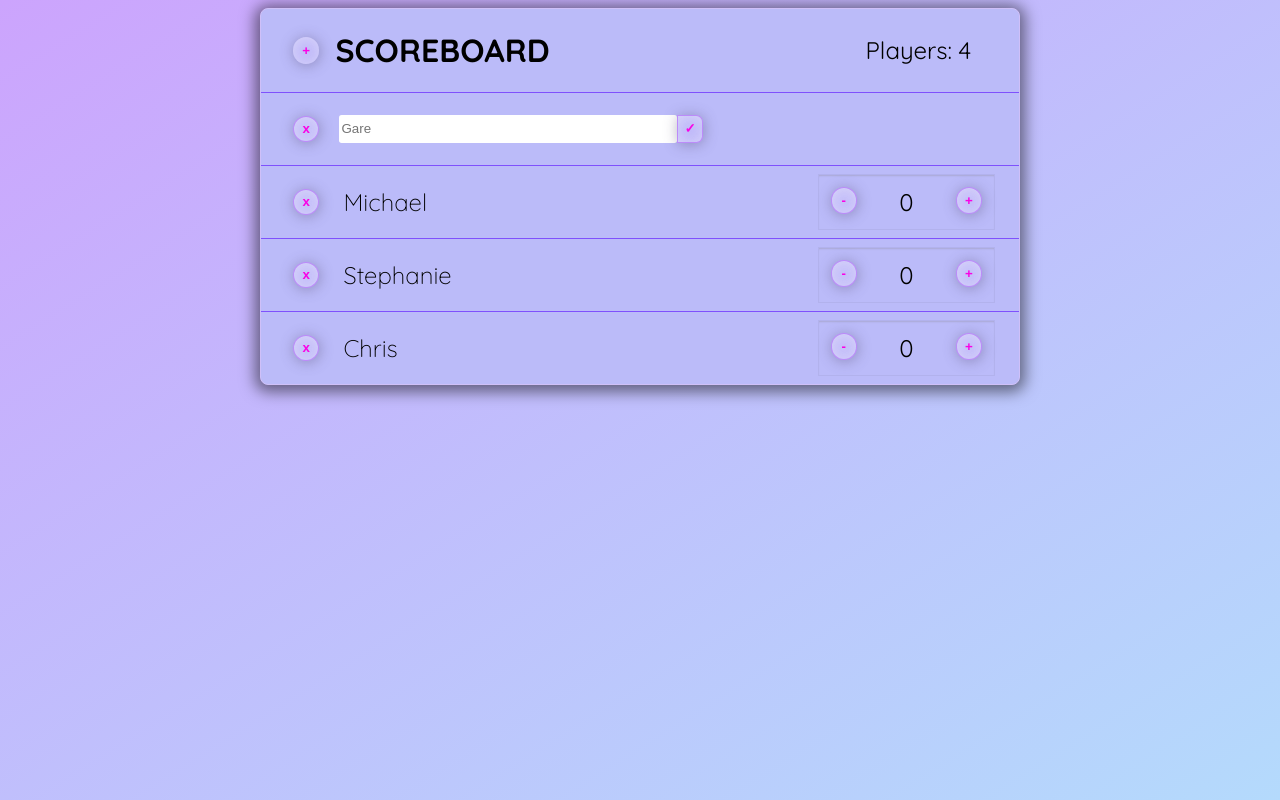
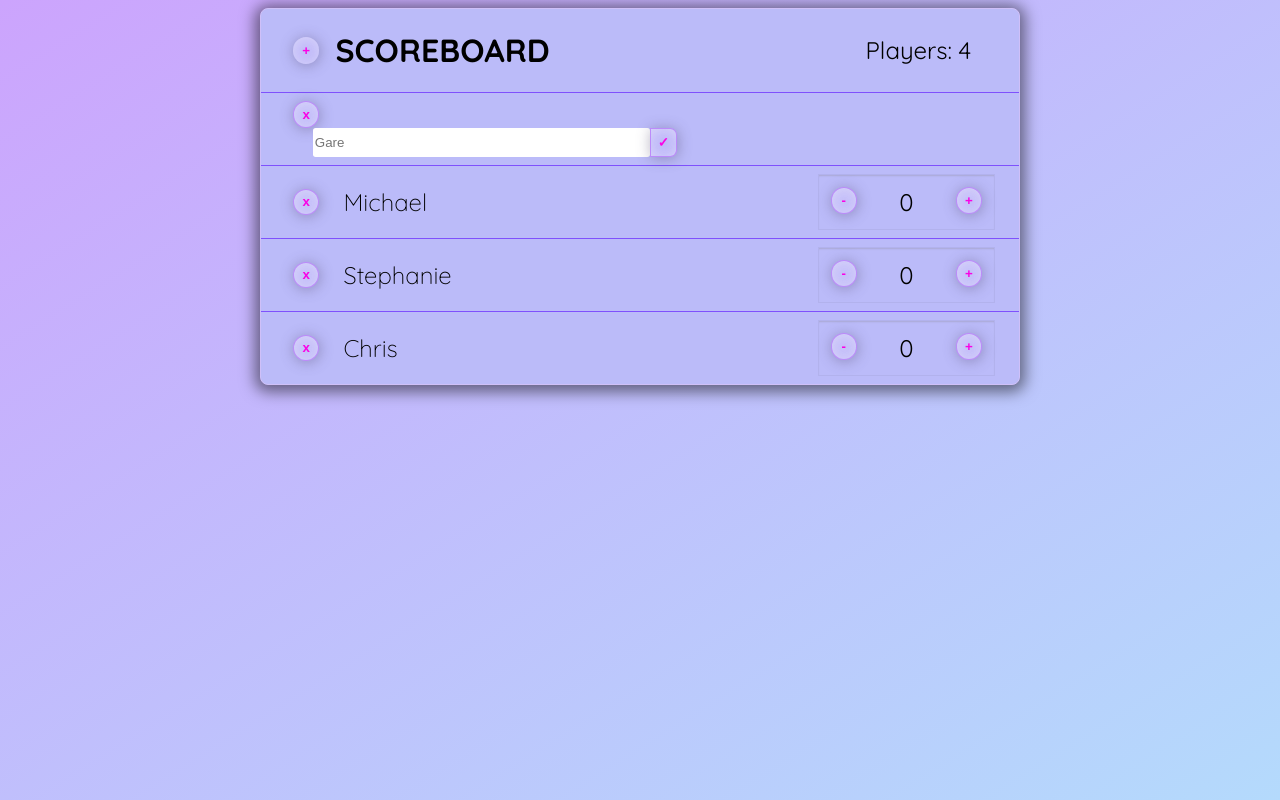
Before and after one commit to garrettHensley/vue-scoreboard, a Vue app: page / in a window 1280 px wide. Both pictures are taken after a click on the element "Gare". Built offline with nearby package versions, Linux system fonts and the light colour scheme.

Commit message:
Accesibility stuff

```diff
--- a/src/components/Header.vue
+++ b/src/components/Header.vue
@@ -13,7 +13,7 @@
 		<span class="player-count">Players: {{ playerCount }}</span>
 	</div>
 	<div id="new-player" v-if="addingNewPlayer">
-		<button>+</button>
+		<button @click="addPlayer">+</button>
 		<input
 			type="text"
 			placeholder="Player Name"
--- a/src/components/Player.vue
+++ b/src/components/Player.vue
@@ -3,10 +3,12 @@
 		<div class="player-name">
 			<span class="delete-player">
 				<button @click="deletePlayer(name)">x</button>
-				<template v-if="editing" style="margin-left: 1.5em;"
-					><input
+				<template v-if="editing" style="margin-left: 1.5em;">
+					<form>
+						<input
 							type="text"
 							v-model="newName"
+							name="New Player Name"
 							:placeholder="name"
 							maxlength="10"
 						/>
@@ -19,8 +21,9 @@
 							:disabled="newName.length <= 0"
 						>
 							✓
-					</button></template
-				>
+						</button>
+					</form>
+				</template>
 			</span>
 
 			<h2>
```
Lines whose indentation alone changed are shown as unchanged.
